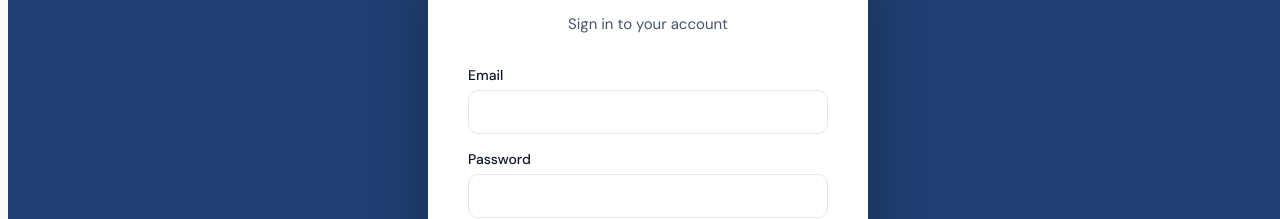
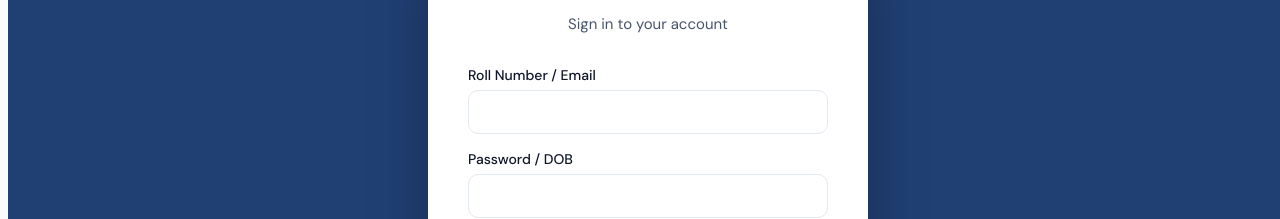
Before and after one commit to adityabiswas1408/MINDSPARK, a Next.js app: page /login in a window 1280 px wide. Shown: the part 279-498 px from the top of the page. Built offline with nearby package versions, Linux system fonts and the light colour scheme.

Commit message:
test: add e2e data-testid to login page and auto-domain injection

```diff
--- a/src/app/login/page.tsx
+++ b/src/app/login/page.tsx
@@ -16,9 +16,11 @@ export default function LoginPage() {
     setError(null);
     setLoading(true);
 
+    const loginEmail = email.includes('@') ? email : `${email}@mindspark.local`;
+
     const supabase = createClient();
     const { error: authError } = await supabase.auth.signInWithPassword({
-      email,
+      email: loginEmail,
       password,
     });
 
@@ -100,11 +102,12 @@ export default function LoginPage() {
               fontFamily: 'var(--font-sans)'
             }}
           >
-            Email
+            Roll Number / Email
           </label>
           <input
             id="email"
-            type="email"
+            type="text"
+            data-testid="roll-number"
             value={email}
             onChange={(e) => setEmail(e.target.value)}
             required
@@ -134,11 +137,12 @@ export default function LoginPage() {
               fontFamily: 'var(--font-sans)'
             }}
           >
-            Password
+            Password / DOB
           </label>
           <input
             id="password"
             type="password"
+            data-testid="dob"
             value={password}
             onChange={(e) => setPassword(e.target.value)}
             required
@@ -175,6 +179,7 @@ export default function LoginPage() {
 
           <button
             type="submit"
+            data-testid="login-submit"
             disabled={loading}
             style={{
               width: '100%',
```
